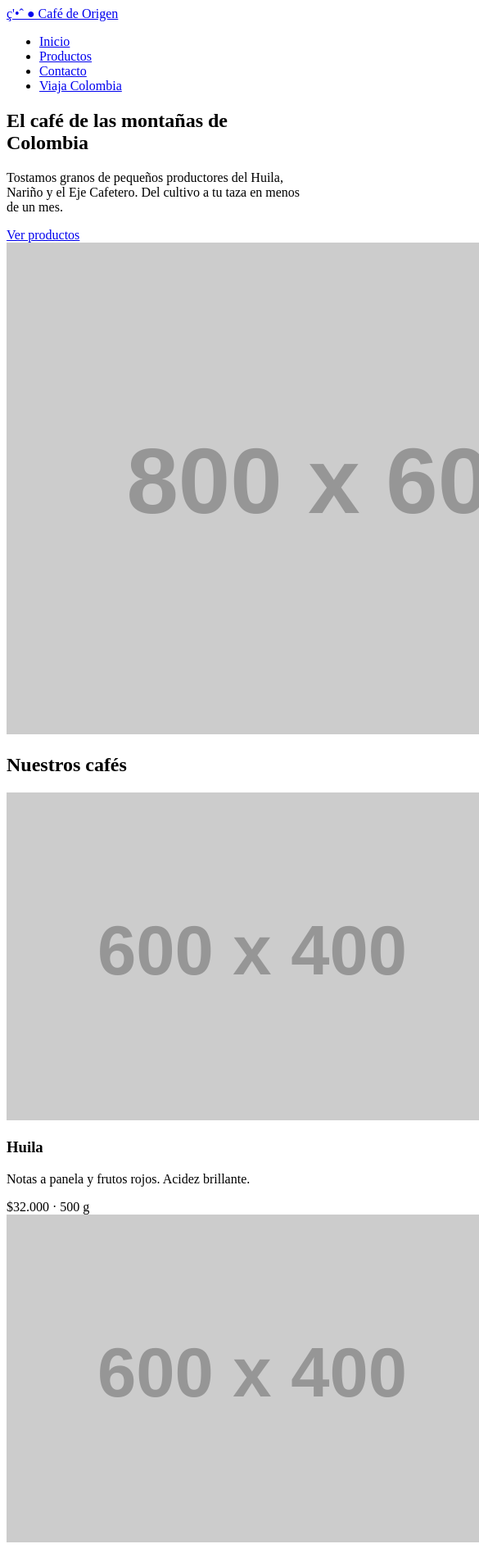
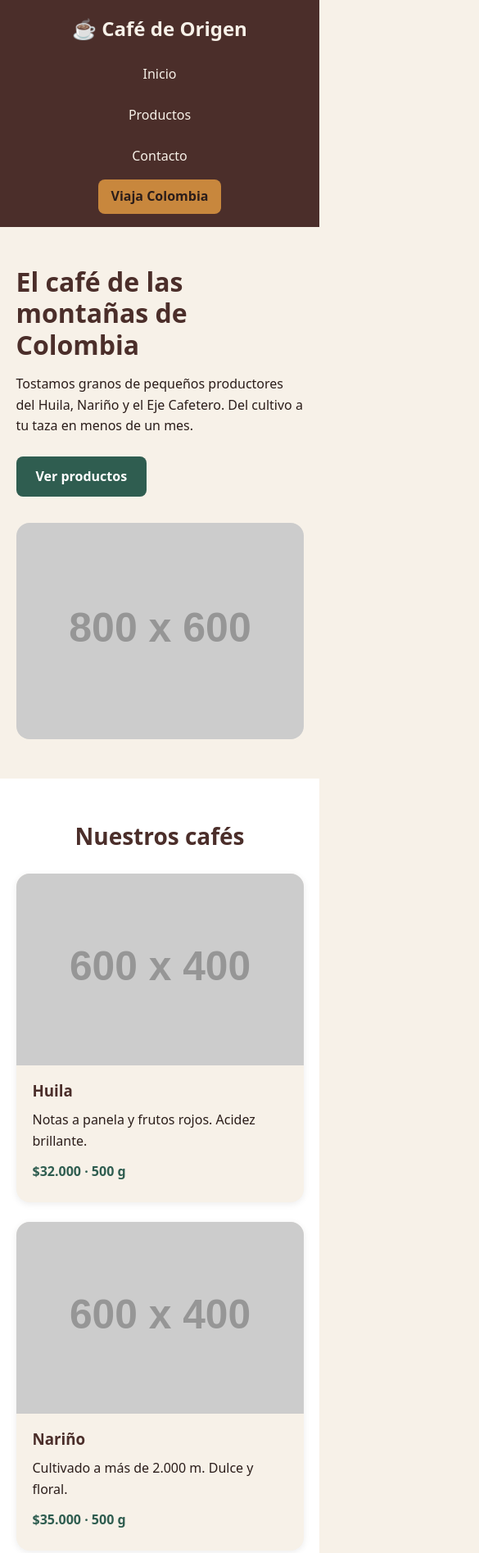
Before and after one commit to luznebernal2013-oss/cafe_de_origen, a plain HTML site: page index.html in a window 390 px wide. Shown: the top 1895 px of the page at 82% size, 585 px wide, since content can reach past the window. Drawn offline with Linux system fonts and the light colour scheme; placeholder pictures from the web are drawn by us.

Commit message:
Estilos base mobile first

```diff
--- a/css/styles.css
+++ b/css/styles.css
@@ -0,0 +1,164 @@
+/* ===== PASO 3: Reset y box-sizing ===== */
+* {
+    box-sizing: border-box; margin: 0;
+    padding: 0;
+}
+
+/* ===== PASO 4: Tipografía base con unidades relativas ===== */
+html {
+    font-size: 100%;	/* 1rem = 16px (tamaño del navegador) */ scroll-behavior: smooth;
+}
+
+body {
+    font-family: system-ui, "Segoe UI", Roboto, Arial, sans-serif; font-size: 1rem;
+    line-height: 1.6; color: #2b1d1a;
+    background-color: #f7f1e8;
+}
+
+a {
+    color: inherit;
+    text-decoration: none;
+}
+
+ul {
+    list-style: none;
+}
+h2 {
+    font-size: 1.75rem; color: #4b2e2a; text-align: center;
+    margin-bottom: 1.5rem;
+}
+
+/* ===== PASO 5: Imágenes fluidas ===== */
+img {
+    max-width: 100%; height: auto; display: block;
+}
+
+/* ===== PASO 6: Contenedor ===== */
+.contenedor {
+    width: 90%;
+    max-width: 1100px; margin: 0 auto;
+
+}
+
+/* ===== PASO 7: Encabezado y menú (móvil) ===== */
+.header {
+    background-color: #4b2e2a; color: #f7f1e8;
+    padding: 1rem 0;
+
+}
+
+.header_contenido {
+    display: flex;
+    flex-direction: column; align-items: center; gap: 1rem;
+}
+
+.logo {
+    font-size: 1.5rem; font-weight: 700;
+}
+.nav_lista { display: flex;
+    flex-direction: column; align-items: center; gap: 0.5rem;
+}
+.nav_lista a {
+    display: block; padding: 0.5rem 1rem; border-radius: 0.5rem;
+}
+
+.nav_lista a:hover {
+background-color: rgba(255, 255, 255, 0.15);
+}
+
+.nav_destacado {
+    background-color: #c8873d; color: #2b1d1a;
+    font-weight: 700;
+}
+
+
+/* ===== PASO 8: Hero (móvil) ===== */
+.hero {
+    padding: 3rem 0;
+}
+
+.hero_contenido {
+    display: grid;
+    gap: 2rem;
+}
+
+
+.hero h1 {
+    font-size: 2rem;
+    line-height: 1.2;
+    color: #4b2e2a;
+    margin-bottom: 1rem;
+}
+
+.hero p {
+    margin-bottom: 1.5rem;
+}
+
+.boton {
+    display: inline-block;
+    background-color: #2f5d50;
+    color: #ffffff;
+    padding: 0.75rem 1.5rem;
+    border-radius: 0.5rem;
+    font-weight: 700;
+}
+
+.hero_imagen {
+    border-radius: 1rem;
+}
+
+/* ===== PASO 9: Tarjetas de productos (móvil: 1 columna) ===== */
+.productos {
+    background-color: #ffffff;
+    padding: 3rem 0;
+}
+
+.tarjetas {
+    display: grid;
+    grid-template-columns: 1fr; gap: 1.5rem;
+}
+.tarjeta {
+    background-color: #f7f1e8;
+    border-radius: 1rem;
+    overflow: hidden;
+    box-shadow: 0 2px 8px rgba(0, 0, 0, 0.08);
+}
+
+.tarjeta_cuerpo {
+padding: 1rem 1.25rem 1.5rem;
+
+}
+.tarjeta h3 {
+    color: #4b2e2a;
+    margin-bottom: 0.5rem;
+}
+
+.precio {
+    display: block;
+    margin-top: 0.75rem;
+    font-weight: 700;
+    color: #2f5d50;
+}
+
+/* ===== PASO 10: Contacto y pie de página (móvil) ===== */
+.contacto {
+    padding: 3rem 0;
+}
+.contacto_grid {
+    display: flex;
+    flex-direction: column; gap: 1rem;
+}
+.contacto_bloque {
+    background-color: #ffffff;
+    padding: 1.5rem;
+    border-radius: 1rem; text-align: center;
+}
+.contacto_bloque h3 {
+    color: #4b2e2a;
+    margin-bottom: 0.25rem;
+}
+
+.footer {
+    background-color: #2b1d1a; color: #f7f1e8;
+    text-align: center; padding: 1.5rem 0; font-size: 0.875rem;
+}
--- a/index.html
+++ b/index.html
@@ -4,6 +4,7 @@
     <meta charset="UTF-8">
 
     <meta name="viewport" content="width=device-width, initial-scale=1.0">
+
     <title>Café de Origen</title>
     <link rel="stylesheet" href="css/styles.css">
 </head>
@@ -11,15 +12,14 @@
 
 <!-- ENCABEZADO -->
 <header class="header">
-    <div class="contenedor header contenido">
-        <a href="#inicio" class="logo">ç'•ˆ ● Café de Origen</a>
+    <div class="contenedor header_contenido">
+        <a href="#inicio" class="logo">☕ Café de Origen</a>
         <nav>
-          <ul class="nav lista">
-
+          <ul class="nav_lista">
             <li><a href="#inicio">Inicio</a></li>
             <li><a href="#productos">Productos</a></li>
             <li><a href="#contacto">Contacto</a></li>
-            <li><a href="viajacolombia/index.html" class="nav destacado">Viaja Colombia</a></li>
+            <li><a href="viajacolombia/index.html" class="nav_destacado">Viaja Colombia</a></li>
         </ul>
     </nav>
   </div>
@@ -28,13 +28,13 @@
 <main>
 <!-- HERO -->
 <section class="hero" id="inicio">
-    <div class="contenedor hero contenido">
-        <div class="hero texto">
+    <div class="contenedor hero_contenido">
+        <div class="hero_texto">
             <h1>El café de las montañas de Colombia</h1>
             <p>Tostamos granos de pequeños productores del Huila, Nariño y el Eje Cafetero. Del cultivo a tu taza en menos de un mes.</p>
             <a href="#productos" class="boton">Ver productos</a>
         </div>
-        <img class="hero imagen" src="https://placehold.co/800x600/4b2e2a/f7f1e8.png?text=Cafe+de+Origen" alt="Taza de café recién servida">
+        <img class="hero_imagen" src="https://placehold.co/800x600/4b2e2a/f7f1e8.png?text=Cafe+de+Origen" alt="Taza de café recién servida">
         </div>
         </section>
 
@@ -46,7 +46,7 @@
         <div class="tarjetas">
             <article class="tarjeta">
             <img src="https://placehold.co/600x400/6b4226/f7f1e8.png?text=Huila" alt="Café del Huila">
-            <div class="tarjeta cuerpo">
+            <div class="tarjeta_cuerpo">
                <h3>Huila</h3>
                <p>Notas a panela y frutos rojos. Acidez brillante.</p>
                 <span class="precio">$32.000 · 500 g</span>
@@ -55,7 +55,7 @@
 
     <article class="tarjeta">
         <img src="https://placehold.co/600x400/6b4226/f7f1e8.png?text=Narino" alt="Café de Nariño">
-    <div class="tarjeta cuerpo">
+    <div class="tarjeta_cuerpo">
         <h3>Nariño</h3>
         <p>Cultivado a más de 2.000 m. Dulce y floral.</p>
         <span class="precio">$35.000 · 500 g</span>
@@ -64,7 +64,7 @@
 
     <article class="tarjeta">
         <img src="https://placehold.co/600x400/6b4226/f7f1e8.png?text=Eje+Cafetero" alt="Café del Eje Cafetero">
-        <div class="tarjeta cuerpo">
+        <div class="tarjeta_cuerpo">
         <h3>Eje Cafetero</h3>
         <p>El clásico colombiano: cuerpo medio y notas a chocolate.</p>
         <span class="precio">$29.000 · 500 g</span>
@@ -73,7 +73,7 @@
 
     <article class="tarjeta">
         <img src="https://placehold.co/600x400/6b4226/f7f1e8.png?text=Sierra+Nevada" alt="Café de la Sierra Nevada">
-        <div class="tarjeta cuerpo">
+        <div class="tarjeta_cuerpo">
         <h3>Sierra Nevada</h3>
         <p>Cultivo orgánico. Notas a nuez y caramelo.</p>
         <span class="precio">$34.000 · 500 g</span>
@@ -82,7 +82,7 @@
 
     <article class="tarjeta">
         <img src="https://placehold.co/600x400/6b4226/f7f1e8.png?text=Tolima" alt="Café del Tolima">
-        <div class="tarjeta cuerpo">
+        <div class="tarjeta_cuerpo">
         <h3>Tolima</h3>
         <p>Equilibrado, con notas cítricas y final largo.</p>
         <span class="precio">$31.000 · 500 g</span>
@@ -91,7 +91,7 @@
 
     <article class="tarjeta">
         <img src="https://placehold.co/600x400/6b4226/f7f1e8.png?text=Santander" alt="Café de Santander">
-        <div class="tarjeta cuerpo">
+        <div class="tarjeta_cuerpo">
         <h3>Santander</h3>
         <p>Bajo sombra. Suave, ideal para empezar el día.</p>
         <span class="precio">$30.000 · 500 g</span>
@@ -107,17 +107,17 @@
 <section class="contacto" id="contacto">
     <div class="contenedor">
         <h2>Visítanos</h2>
-        <div class="contacto grid">
-            <div class="contacto bloque">
+        <div class="contacto_grid">
+            <div class="contacto_bloque">
                 <h3>Dirección</h3>
                 <p>Calle 85 # 12-34, Bogotá</p>
             </div>
-            <div class="contacto bloque">
+            <div class="contacto_bloque">
                 <h3>Horario</h3>
                 <p>Lunes a sábado, 7:00 a. m. – 8:00 p. m.</p>
 </div>
 
-            <div class="contacto bloque">
+            <div class="contacto_bloque">
                 <h3>Pedidos</h3>
                 <p>WhatsApp 300 000 0000</p>
             </div>
@@ -128,7 +128,7 @@
 
 <!-- PIE DE PÁGINA -->
 <footer class="footer">
-<p>© 2026 Café de Origen · Hecho con mobile first</p>
+<p>© 2026 Café de Origen .Hecho con mobile first</p>
 </footer>
 
 </body>
```
